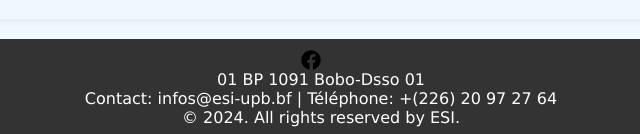
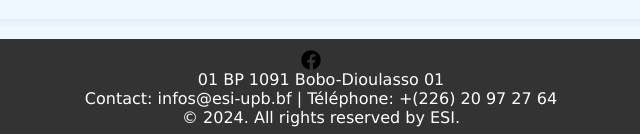
Before and after one commit to Cheick418/esi_site_web, a plain HTML site: page Admission.html in a window 1280 px wide. Shown: the part 811-945 px from the top of the page, 319-959 px from the left. Drawn offline with Linux system fonts and the light colour scheme.

Commit message:
Update Admission.html

```diff
--- a/Admission.html
+++ b/Admission.html
@@ -69,7 +69,7 @@
         <a href="https://www.facebook.com/esi.unb.bf" target="_blank">
             <img src="image/facebook.png" alt="Facebook">
         </a>
-        <p>01 BP 1091 Bobo-Dsso 01</p>
+        <p>01 BP 1091 Bobo-Dioulasso 01</p>
         <p>Contact: infos@esi-upb.bf | Téléphone: +(226) 20 97 27 64</p>
         <p>© 2024. All rights reserved by ESI.</p>
 
```
